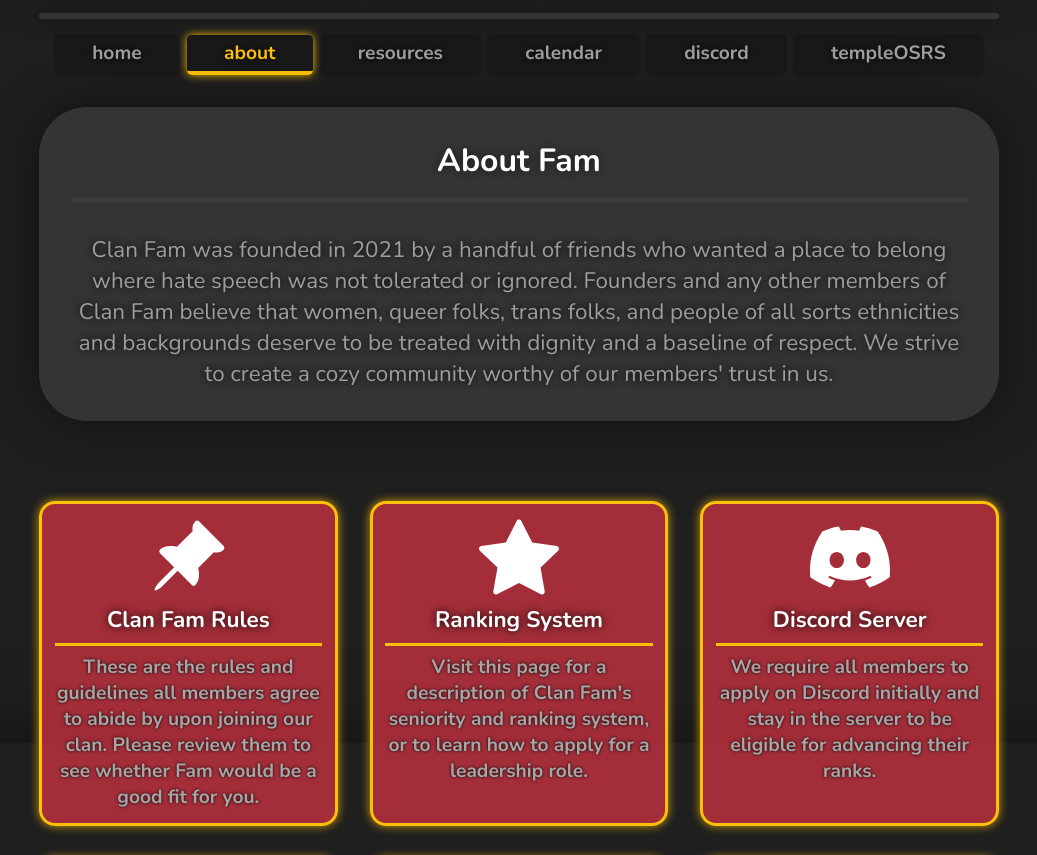
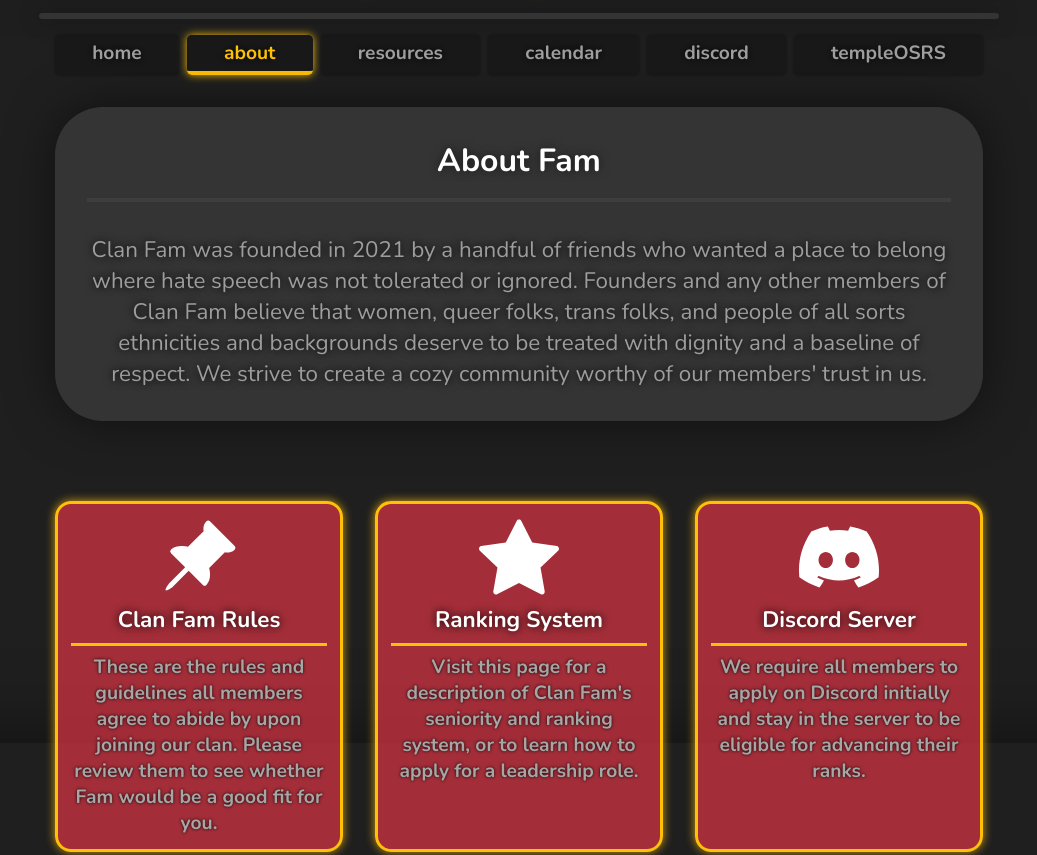
Before and after one commit to furi-bb/fam-custom, a website: page about.html in a window 1280 px wide. Shown: the part 57-912 px from the top of the page, without its empty margins (121-1158 px from the left). Drawn offline with nearby package versions, Linux system fonts and the light colour scheme.

Commit message:
changed the margins

```diff
--- a/css/styles.css
+++ b/css/styles.css
@@ -142,6 +142,7 @@
     background-color: rgba(75, 75, 75, 0.5);
     border-radius: 3rem;
     box-shadow: 0 0 3rem rgba(0, 0, 0, 0.5);
+    margin: 0 1rem
 }
 
 .cover-title {
@@ -193,7 +194,7 @@
     flex-direction: column;
     max-width: 60em;
     padding: 2rem;
-    margin: 0 auto;
+    margin: 0 1rem;
     background-color: rgba(75, 75, 75, 0.5);
     border-radius: 3rem;
     box-shadow: 0 0 3rem rgba(0, 0, 0, 0.5);
@@ -220,6 +221,7 @@
     flex-direction: column;
     justify-content: center;
 padding: 5rem 0;
+    margin: 0 1rem;
 }
 
 .about-info {
```
